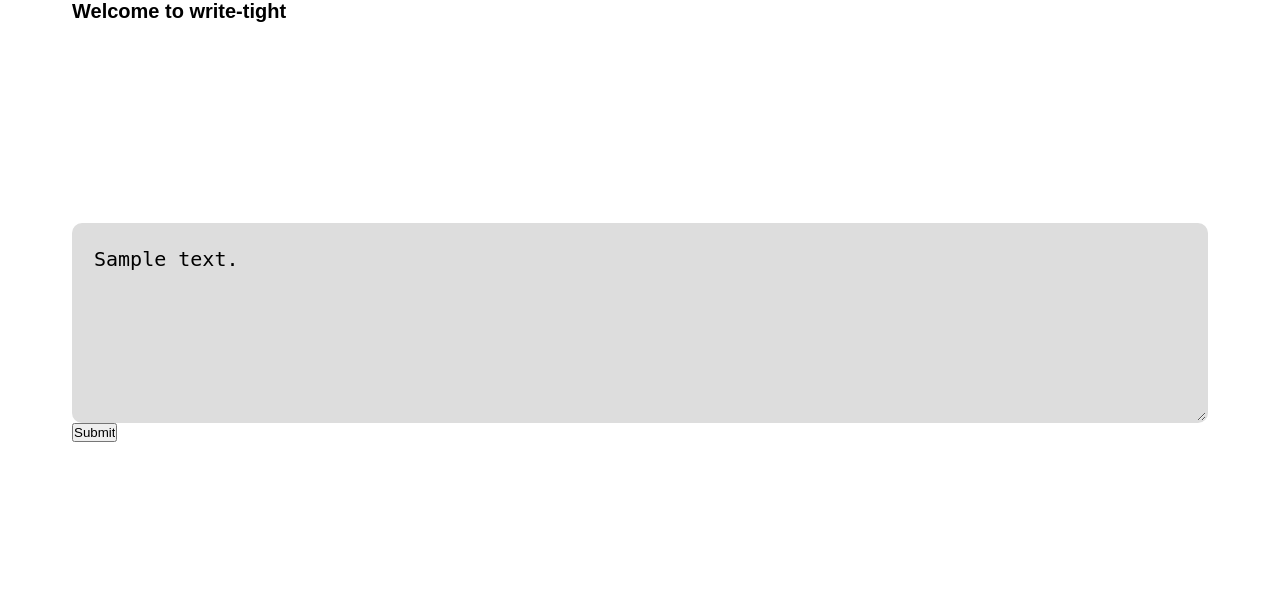
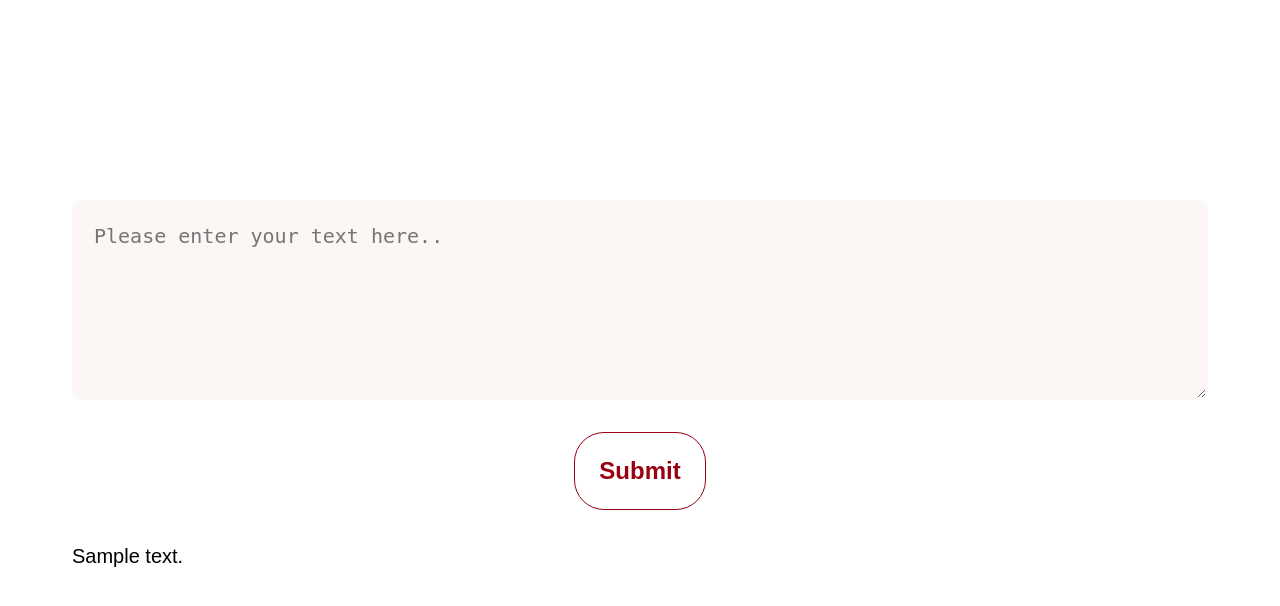
Before and after one commit to EBolle/write-tight, a Flask app: template templates/index.html in a window 1280 px wide. Shown: the top 606 px of the page. Run offline with Flask 2, Linux system fonts and the light colour scheme; the template is opened without the code that fills it: most values are stand-ins (such as "Sample title", 1, 10 or a date in 2020).

Commit message:
Styled the textarea, button and the text return paragraph

```diff
--- a/static/css/styles.css
+++ b/static/css/styles.css
@@ -33,7 +33,7 @@ body {
   width: 100%;
   height: 20rem;
 
-  background-color: #ddd;
+  background-color: #fcf6f5ff;
   padding: 2rem;
   border-radius: 1rem;
   border: 2px solid transparent;
@@ -55,5 +55,37 @@ body {
   cursor: text;
   color: #333;
   background-color: white;
-  border-color: #333;
+  border-color: #990011ff;
 }
+
+/* Submit button  */
+
+.submit-container {
+  display: grid;
+}
+
+.submit-button {
+  margin: 3.2rem auto;
+  background: none;
+  font-size: 2.4rem;
+  font-weight: 600;
+  color: #990011ff;
+  padding: 2.4rem;
+  border: 1px solid;
+  border-radius: 3rem;
+  cursor: pointer;
+  transition: all 0.5s;
+}
+
+.submit-button:hover {
+  transform: translateY(-1.2rem);
+  box-shadow: 0 3.2rem 6.4rem rgba(0, 0, 0, 0.04);
+}
+
+/* Return text */
+
+.return-text {
+  font-weight: 500;
+  font-size: 2rem;
+  line-height: 1.4;
+}
--- a/templates/index.html
+++ b/templates/index.html
@@ -11,16 +11,16 @@
     <title>Better writing with write-tight.</title>
   </head>
   <body>
-    <h1>Welcome to write-tight</h1>
     <form action="{{ url_for('textarea_post') }}" method="post">
       <textarea
         name="text"
         class="textarea"
         placeholder="Please enter your text here.."
-      >
-{{ submit_text }}</textarea
-      >
-      <input type="submit" />
+      ></textarea>
+      <div class="submit-container">
+        <input class="submit-button" type="submit" />
+      </div>
     </form>
+    <p class="return-text">{{ submit_text }}</p>
   </body>
 </html>
```
